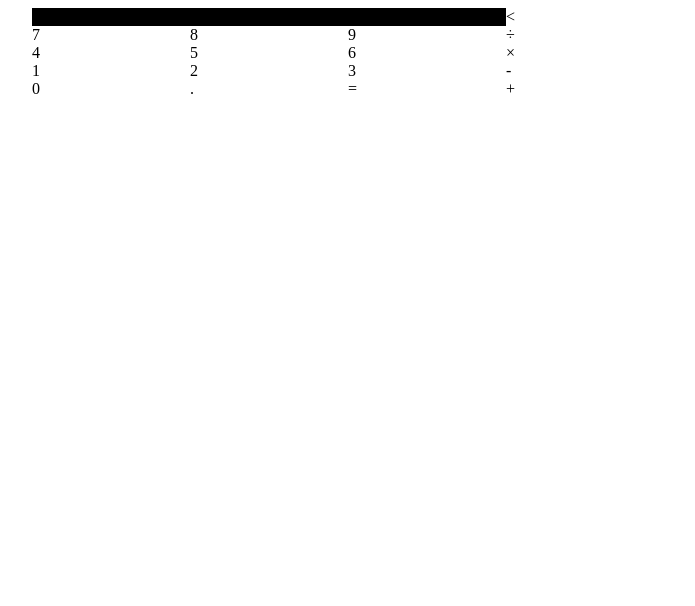
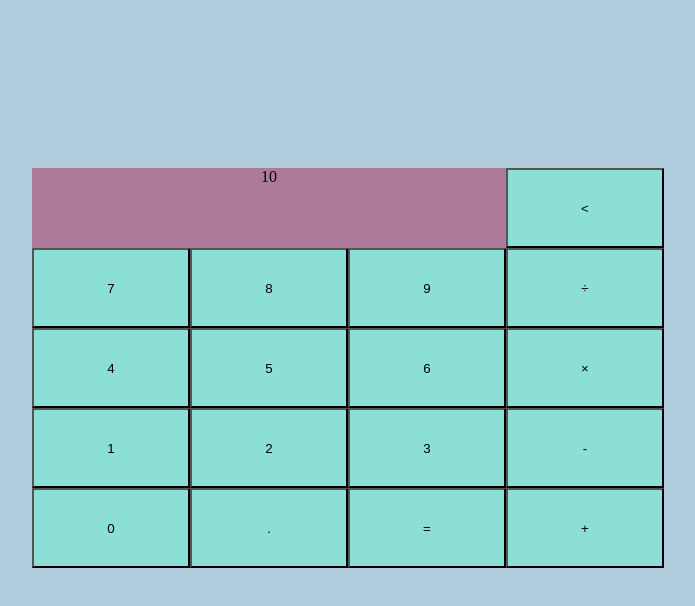
Before and after one commit to kcc165/Calculator, a plain HTML site: page index.html in a window 1280 px wide. Shown: the whole page, without its empty margins (292-987 px from the left). Drawn offline with Linux system fonts and the light colour scheme.

Commit message:
More styling

```diff
--- a/index.html
+++ b/index.html
@@ -10,23 +10,23 @@
 <body>
     <div id="container">
         <div class="calc-button" id="text-area">10</div>
-        <div class="calc-button" id="backspace">&#60</div>
-        <div class="calc-button" id="seven">7</div>
-        <div class="calc-button" id="eight">8</div>
-        <div class="calc-button" id="nine">9</div>
-        <div class="calc-button" id="divide">&#247</div>
-        <div class="calc-button" id="four">4</div>
-        <div class="calc-button" id="five">5</div>
-        <div class="calc-button" id="six">6</div>
-        <div class="calc-button" id="multiply">&#215</div>
-        <div class="calc-button" id="one">1</div>
-        <div class="calc-button" id="two">2</div>
-        <div class="calc-button" id="three">3</div>
-        <div class="calc-button" id="subtract">-</div>
-        <div class="calc-button" id="zero">0</div>
-        <div class="calc-button" id="decimal">.</div>
-        <div class="calc-button" id="equals">&#61</div>
-        <div class="calc-button" id="plus">&#43</div>
+        <button class="calc-button" id="backspace">&#60</button>
+        <button class="calc-button" id="seven">7</button>
+        <button class="calc-button" id="eight">8</button>
+        <button class="calc-button" id="nine">9</button>
+        <button class="calc-button" id="divide">&#247</button>
+        <button class="calc-button" id="four">4</button>
+        <button class="calc-button" id="five">5</button>
+        <button class="calc-button" id="six">6</button>
+        <button class="calc-button" id="multiply">&#215</button>
+        <button class="calc-button" id="one">1</button>
+        <button class="calc-button" id="two">2</button>
+        <button class="calc-button" id="three">3</button>
+        <button class="calc-button" id="subtract">-</button>
+        <button class="calc-button" id="zero">0</button>
+        <button class="calc-button" id="decimal">.</button>
+        <button class="calc-button" id="equals">&#61</button>
+        <button class="calc-button" id="plus">&#43</button>
 
 
     </div>
--- a/style.css
+++ b/style.css
@@ -1,18 +1,26 @@
 html, body {
-    display: block;
+    height: 100%;
+    position: relative;
+    background-color: #B2CEDE;
+    text-align: center;
 
 }
 #container {
+    position: absolute;
+    top: 20%;
+    left: 25%;
     width: 50%;
-    height: 50%;
+    height: 100%;
     margin: 0 auto;
 
 }
 #text-area {
     width: 75%;
-    background-color: black;
+    background-color: #AD7A99;
 }
 .calc-button {
     float: left;
+    background-color: #8CDFD6;
+    height: 10%;
     width: 25%;
 }
```
